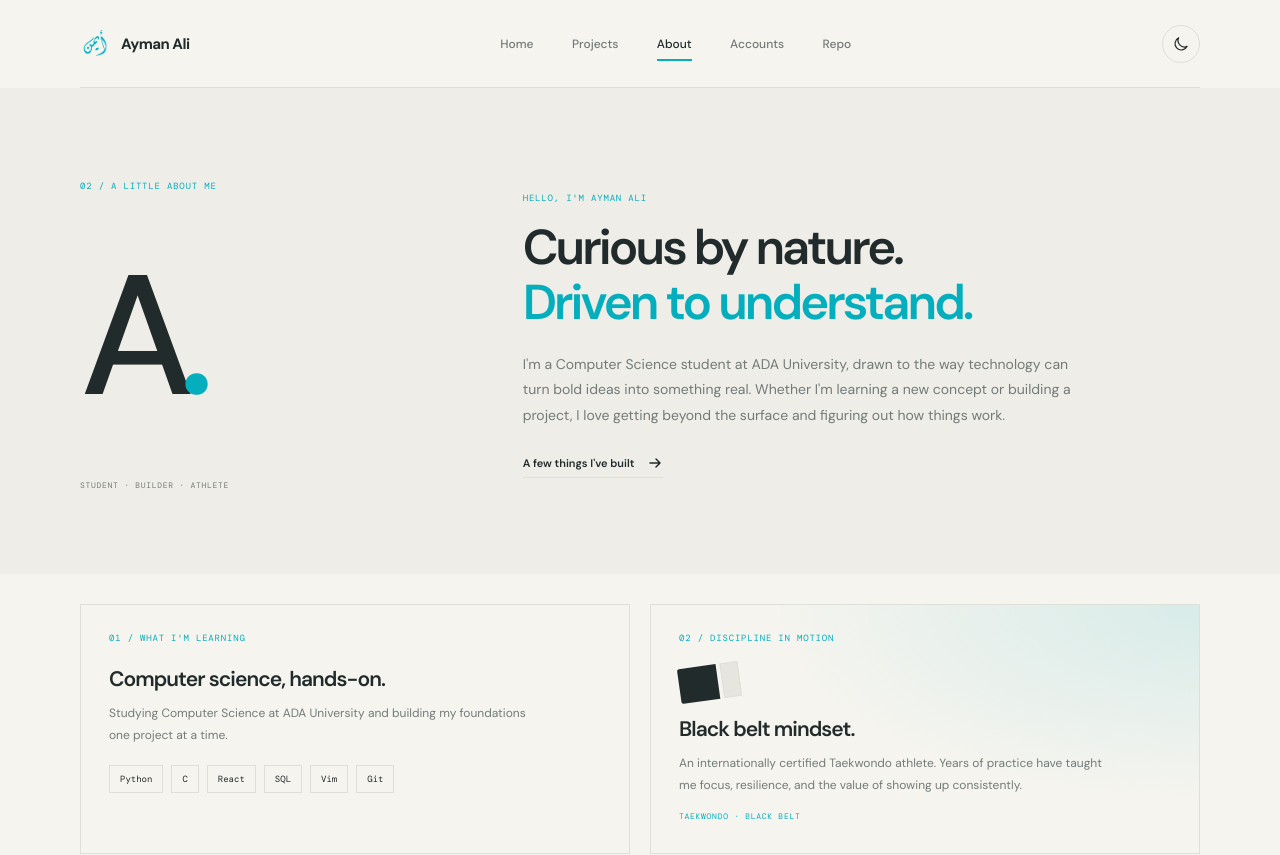
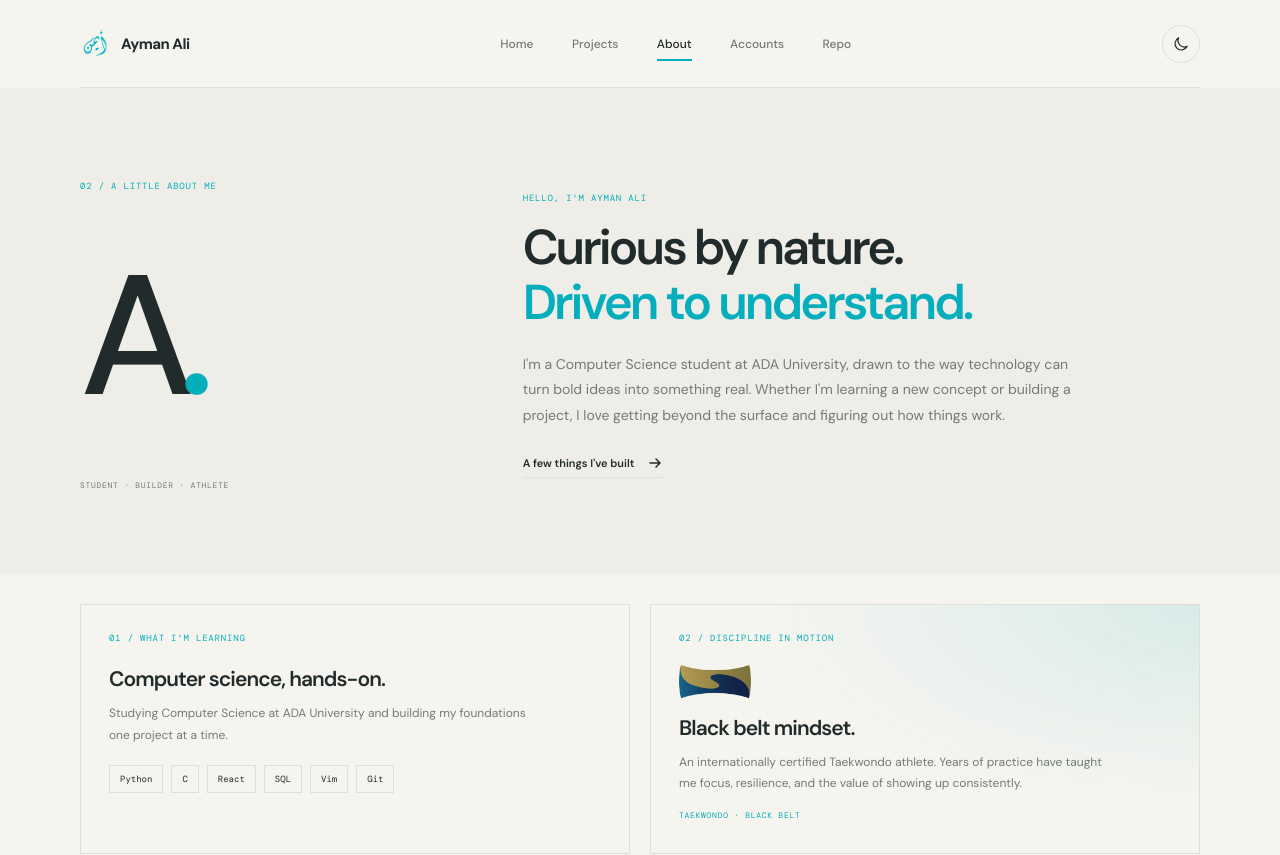
Before and after one commit to iAymanAli/site_portfolio, a React (Vite) app: page /about in a window 1280 px wide. Shown: the top 855 px of the page. Built offline with nearby package versions, Linux system fonts and the light colour scheme.

Commit message:
added Kukkiwon logo to the taekwondo section in AboutPage.jsx

```diff
--- a/src/pages/AboutPage/AboutPage.jsx
+++ b/src/pages/AboutPage/AboutPage.jsx
@@ -3,6 +3,7 @@ import { ArrowIcon } from '../../components/Icons.jsx';
 import { skills } from '../../data/skills.js';
 import { interests } from '../../data/interests.js';
 import styles from './AboutPage.module.css';
+import kukkiwonLogo from '../../assets/kukkiwon_logo.png';
 
 function AboutPage() {
   return (
@@ -49,10 +50,13 @@ function AboutPage() {
 
         <section className={`${styles.aboutPanel} ${styles.athletePanel}`}>
           <span className="section-kicker">02 / DISCIPLINE IN MOTION</span>
-          <div className={styles.beltMark} aria-hidden="true">
-            <span />
-            <span />
-          </div>
+          <img
+            className={styles.beltMark}
+            src={kukkiwonLogo}
+            alt="Kukkiwon"
+            loading="lazy"
+            decoding="async"
+          />
           <h2>Black belt mindset.</h2>
           <p>
             An internationally certified Taekwondo athlete. Years of practice
--- a/src/pages/AboutPage/AboutPage.module.css
+++ b/src/pages/AboutPage/AboutPage.module.css
@@ -136,24 +136,11 @@
 }
 
 .beltMark {
-  display: flex;
-  width: 61px;
-  height: 35px;
-  gap: 4px;
+  display: block;
+  width: 72px;
+  height: auto;
   margin-top: 21px;
-  transform: rotate(-8deg);
-}
-
-.beltMark span:first-child {
-  width: 39px;
-  border-radius: 2px 0 0 2px;
-  background: var(--text);
-}
-
-.beltMark span:last-child {
-  width: 18px;
-  border: 1px solid var(--line);
-  background: var(--surface-strong);
+  object-fit: contain;
 }
 
 .athletePanel h2 {
```
Also changed, not shown: src/assets/kukkiwon_logo.png (added).
